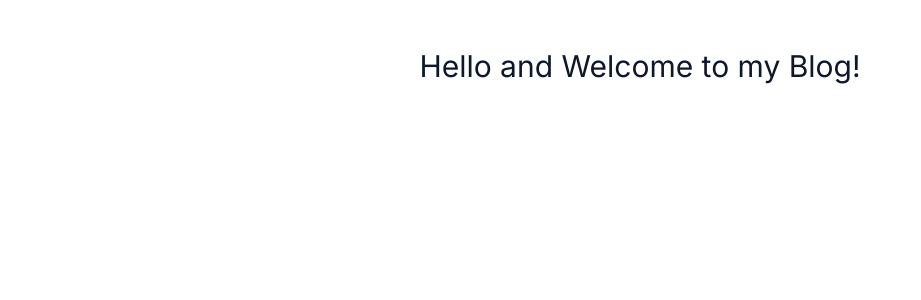
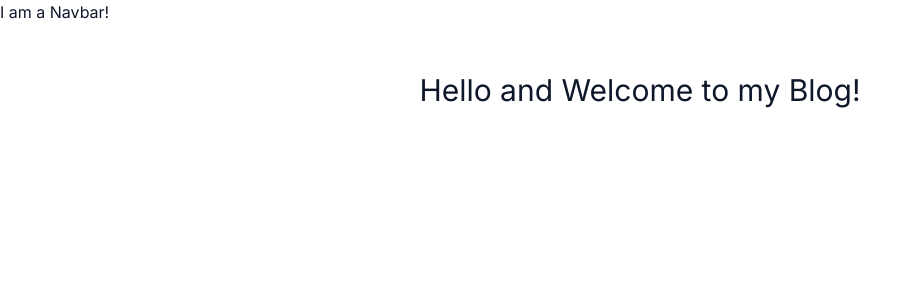
Before and after one commit to PattyCoding123/next-blog, a Next.js app: page / in a window 1280 px wide. Shown: the top 300 px of the page, without its empty margins (0-921 px from the left). Built offline with nearby package versions, Linux system fonts and the light colour scheme.

Commit message:
Mount navbar into root layout and add more icons

```diff
--- a/src/app/layout.tsx
+++ b/src/app/layout.tsx
@@ -5,6 +5,7 @@ import { Inter as FontSans } from "next/font/google";
 import { siteConfig } from "@/config/site";
 import { cn } from "@/lib/utils";
 import { ThemeProvider } from "./theme-provider";
+import MainNavbar from "@/components/main-nav";
 
 export const metadata: Metadata = {
   title: siteConfig.title,
@@ -36,6 +37,9 @@ export default function RootLayout({ children }: RootLayoutProps) {
           fontSans.variable
         )}
       >
+        <header>
+          <MainNavbar />
+        </header>
         <ThemeProvider
           attribute="class"
           defaultTheme="system"
```
Also changed, not shown: src/components/icons.tsx (+8 -1 lines).
